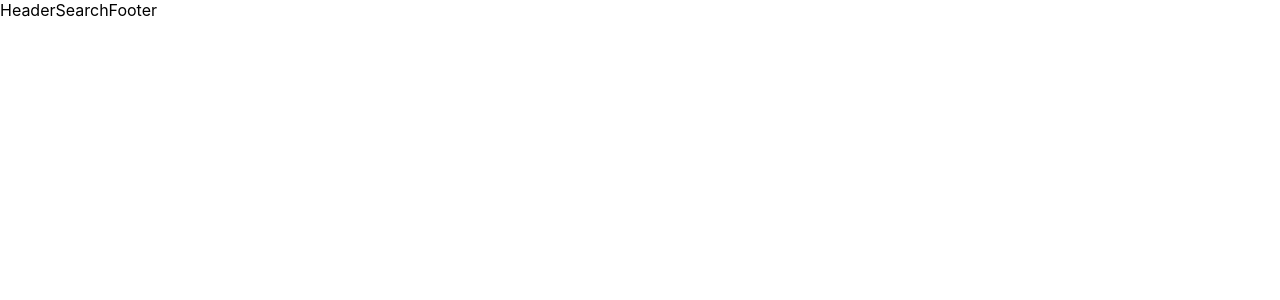
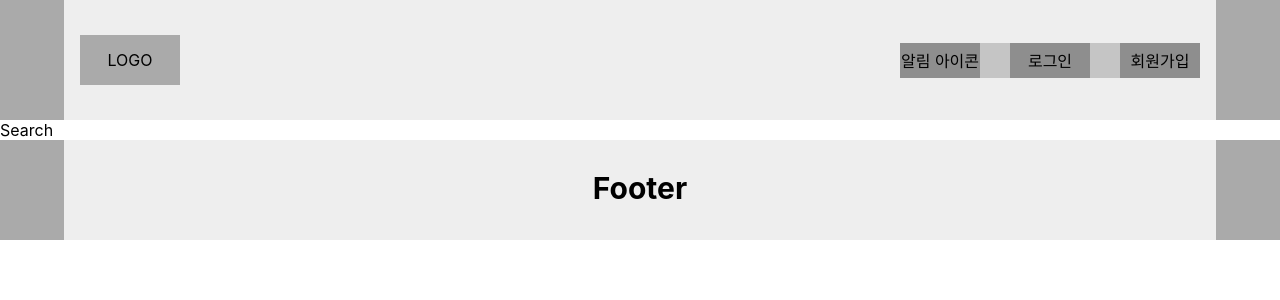
Before and after one commit to jiaegong/Friengls, a React (Create React App) app: page /search in a window 1280 px wide. Shown: the top 300 px of the page. Built offline with nearby package versions, Linux system fonts and the light colour scheme.

Commit message:
header | footer 작업 main 임시로 height 값 줌.

```diff
--- a/src/components/Footer.js
+++ b/src/components/Footer.js
@@ -1,7 +1,35 @@
 import React from 'react';
+import styled from 'styled-components';
 
 const Footer = () => {
-  return <React.Fragment>Footer</React.Fragment>;
+  return (
+    <Wrap>
+      <div className="innerWrap">
+        <h1>Footer</h1>
+      </div>
+    </Wrap>
+  );
 };
 
 export default Footer;
+
+const Wrap = styled.div`
+  width: 100%;
+  height: 100px;
+  background: #aaa;
+
+  .innerWrap {
+    width: 90%;
+    max-width: 1400px;
+    height: 100%;
+    margin: auto;
+    padding: 30px 16px 0;
+
+    background: #eee;
+
+    h1 {
+      text-align: center;
+      font-size: 30px;
+    }
+  }
+`;
--- a/src/components/Header.js
+++ b/src/components/Header.js
@@ -1,7 +1,93 @@
 import React from 'react';
 
+// 패키지
+import styled from 'styled-components';
+import { history } from '../redux/configureStore';
+
 const Header = () => {
-  return <React.Fragment>Header</React.Fragment>;
+  return (
+    <Wrap>
+      <div className="innerWrap">
+        <div
+          className="logoWrap"
+          onClick={() => {
+            history.push('/');
+          }}
+        >
+          LOGO
+          {/* img or background_img로 설정하면 될듯. */}
+        </div>
+
+        <ul className="navBarWrap">
+          <li>알림 아이콘</li>
+          <li
+            onClick={() => {
+              history.push('/login');
+            }}
+          >
+            로그인
+          </li>
+          <li
+            onClick={() => {
+              history.push('/signup');
+            }}
+          >
+            회원가입
+          </li>
+        </ul>
+        {/* 로그인시 회원이름 나오게 할것인지?? */}
+      </div>
+    </Wrap>
+  );
 };
 
 export default Header;
+
+const Wrap = styled.div`
+  width: 100%;
+  height: 120px;
+  background: #aaa;
+
+  .innerWrap {
+    width: 90%;
+    max-width: 1400px;
+    height: 100%;
+    padding: 0px 16px 0;
+    margin: auto;
+
+    display: flex;
+    justify-content: space-between;
+    align-items: center;
+    background: #eee;
+
+    .logoWrap {
+      width: 100px;
+      height: 50px;
+      display: flex;
+      justify-content: center;
+      align-items: center;
+      cursor: pointer;
+      background: #aaa;
+    }
+
+    .navBarWrap {
+      width: 300px;
+      height: 35px;
+      display: flex;
+      justify-content: space-between;
+      align-items: center;
+      background: #c5c5c5;
+
+      li {
+        width: 80px;
+        height: 35px;
+        display: flex;
+        justify-content: center;
+        vertical-align: middle;
+        align-items: center;
+        cursor: pointer;
+        background: #8e8e8e;
+      }
+    }
+  }
+`;
--- a/src/pages/Main.js
+++ b/src/pages/Main.js
@@ -1,7 +1,30 @@
 import React from 'react';
+import styled from 'styled-components';
 
 const Main = () => {
-  return <React.Fragment>Main</React.Fragment>;
+  return (
+    <Wrap>
+      <div className="innerWrap">
+        <h1>Main</h1>
+      </div>
+    </Wrap>
+  );
 };
 
 export default Main;
+
+const Wrap = styled.div`
+  width: 100%;
+  min-height: 905px;
+
+  background: #aaa;
+
+  .innerWrap {
+    width: 90%;
+    max-width: 1400px;
+    height: 910px;
+    margin: auto;
+
+    background: #eee;
+  }
+`;
```
